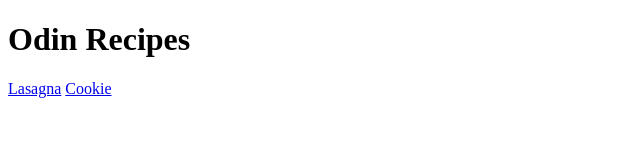
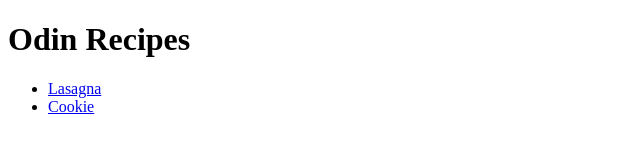
Before and after one commit to xhjayoub/odin-recipes, a plain HTML site: page index.html in a window 1280 px wide. Shown: the whole page, without its empty margins (0-640 px from the left). Drawn offline with Linux system fonts and the light colour scheme.

Commit message:
Wrap recipes links in <ul>

```diff
--- a/index.html
+++ b/index.html
@@ -1,12 +1,14 @@
 <!DOCTYPE html>
 <html lang="en">
   <head>
-        <meta charset="UTF-8">
+    <meta charset="UTF-8" />
     <title>Odin recipes</title>
   </head>
   <body>
     <h1>Odin Recipes</h1>
-        <a href="recipes/lasagna.html">Lasagna</a>
-        <a href="recipes/cookie.html">Cookie</a>
+    <ul>
+      <li><a href="recipes/lasagna.html">Lasagna</a></li>
+      <li><a href="recipes/cookie.html">Cookie</a></li>
+    </ul>
   </body>
 </html>
```
Lines whose indentation alone changed are shown as unchanged.
